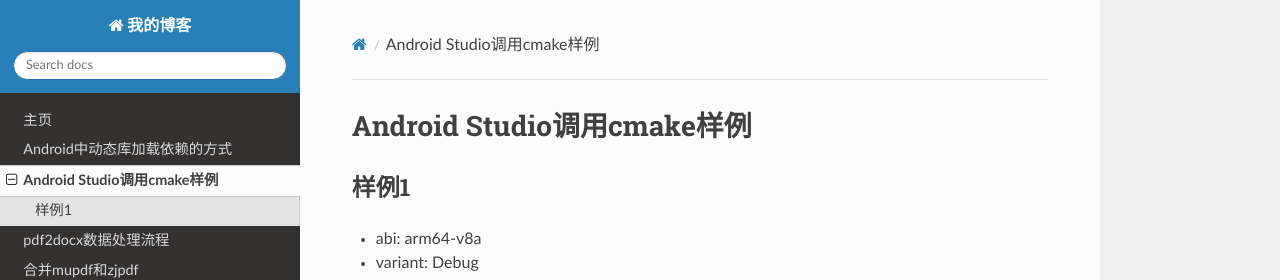
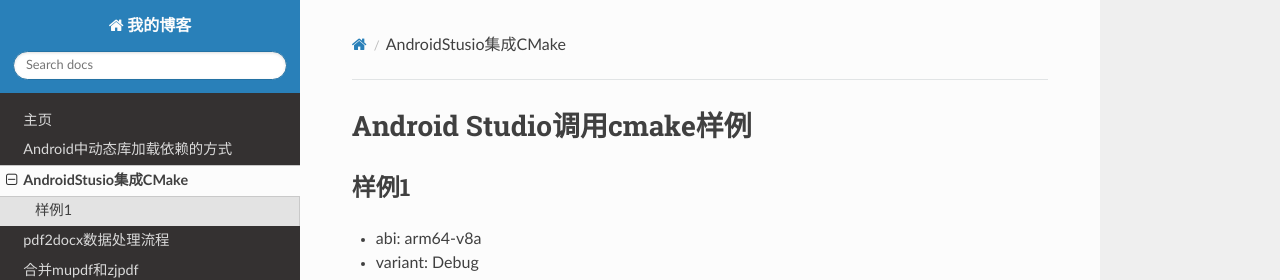
Before and after one commit to benjerming/benjerming.github.io, an MkDocs documentation site: the page built from docs/android_studio_integrate_cmake.md, in a window 1280 px wide. Shown: the top 280 px of the page. Built offline with MkDocs 1.6.1, drawn with Linux system fonts in a browser that asks for light colours; nearby versions of some CDN libraries.

Commit message:
Update android_studio_integrate_cmake.md

```diff
--- a/docs/android_studio_integrate_cmake.md
+++ b/docs/android_studio_integrate_cmake.md
@@ -1,3 +1,7 @@
+---
+title: AndroidStusio集成CMake
+---
+
 # Android Studio调用cmake样例
 
 ## 样例1
```
